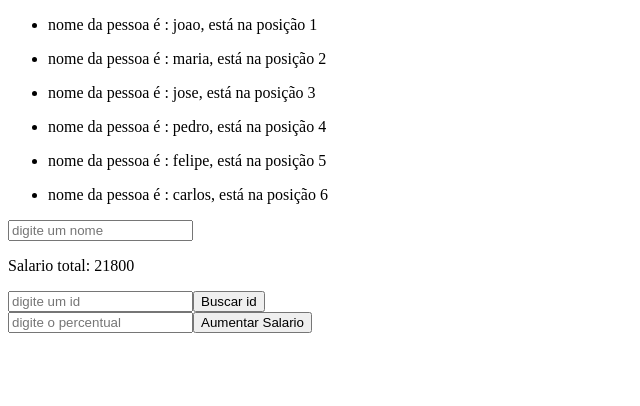
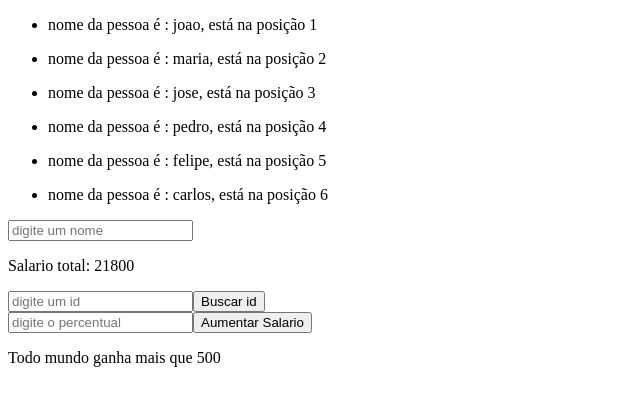
Before and after one commit to lsouzafapos/ExerciciosAngular, an Angular app: page / in a window 1280 px wide. Shown: the top 406 px of the page, without its empty margins (0-640 px from the left). Built offline with nearby package versions, Linux system fonts and the light colour scheme.

Commit message:
Exercicio 9

```diff
--- a/src/app/app.component.html
+++ b/src/app/app.component.html
@@ -22,4 +22,6 @@
 <input #percentual placeholder="digite o percentual"/>
 <button (click)="aumentarSalario(percentual.value)">Aumentar Salario</button>
 
+<p>{{verificaSalario(500)?'Todo mundo ganha mais que 500': 'Nem todo mundo ganha mais que 500'}}</p>
+
 <router-outlet></router-outlet>
--- a/src/app/app.component.ts
+++ b/src/app/app.component.ts
@@ -29,6 +29,10 @@ export class AppComponent {
 
   aumentarSalario(percentual){
     this.pessoas.map(pessoa => pessoa.salario += pessoa.salario * percentual/100);
+  }
+
+  verificaSalario(valor: number){
+    return this.pessoas.every(pessoa => pessoa.salario > valor);
   }
 
   buscar(valor: string){
```
